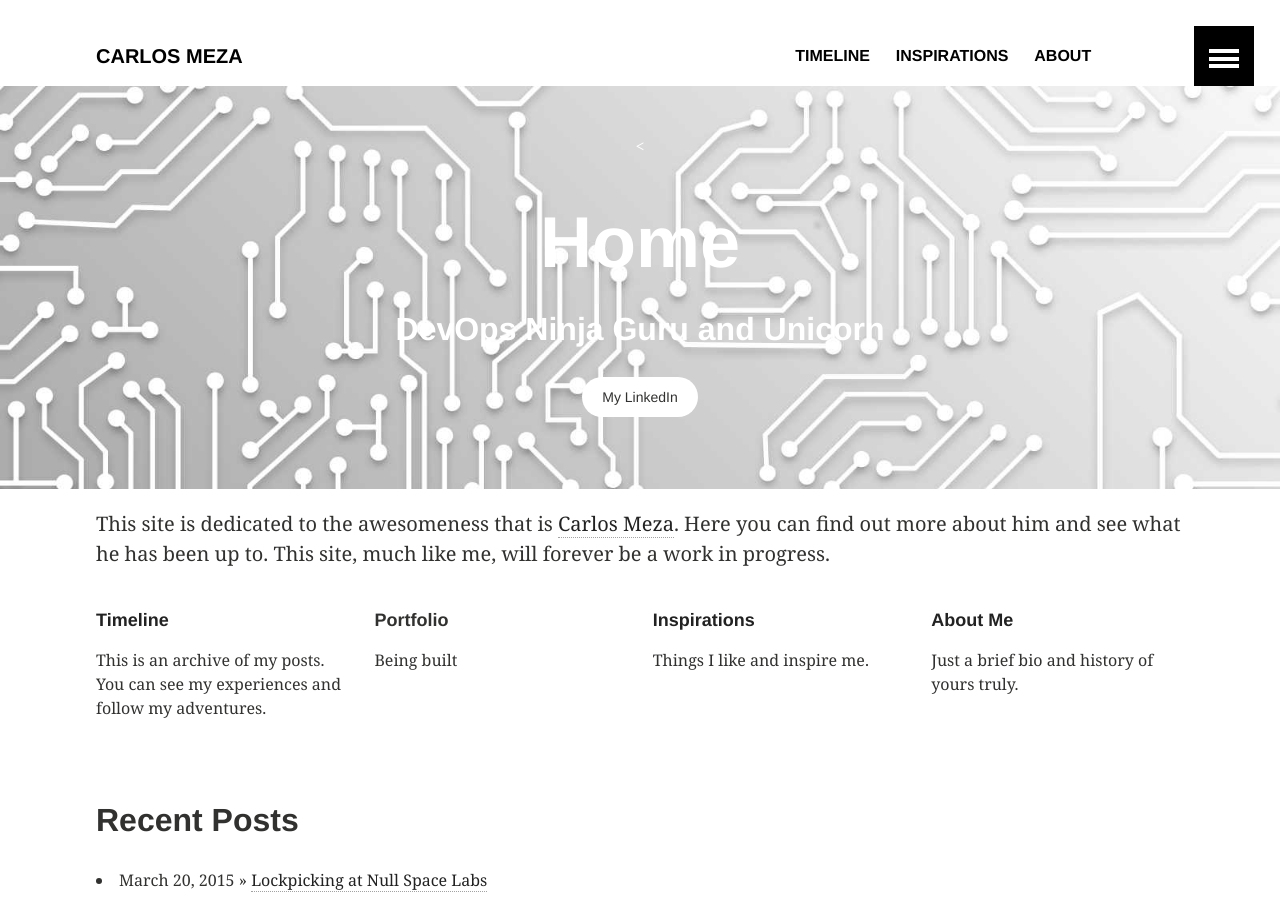
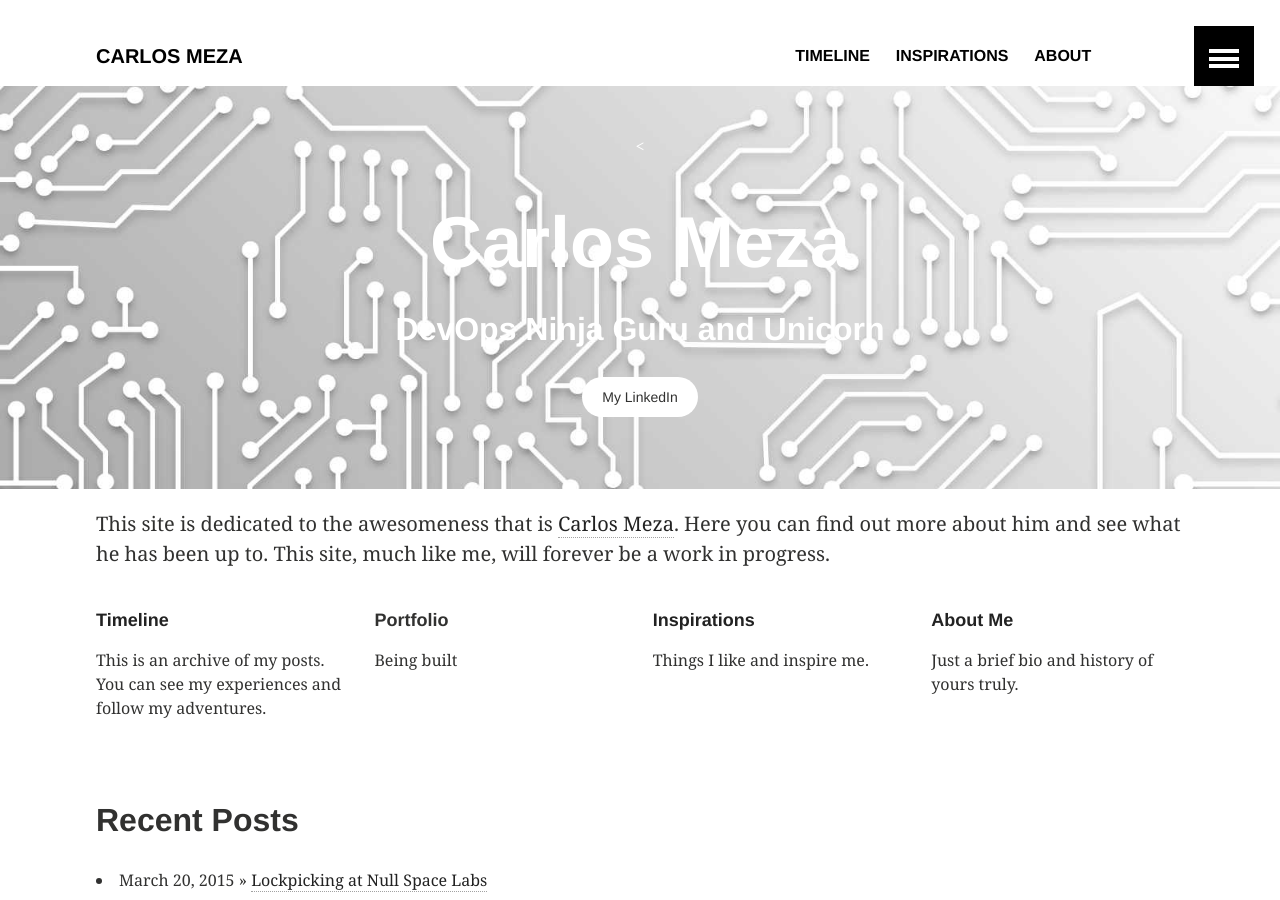
Before and after one commit to CMeza99/cmeza99.github.io, a Jekyll site: the page built from index.md, in a window 1280 px wide and 900 px high. Built offline with Jekyll 4.4.1, drawn with Linux system fonts in a browser that asks for light colours.

Commit message:
update home

```diff
--- a/_layouts/home.html
+++ b/_layouts/home.html
@@ -36,7 +36,7 @@
     {% if page.image.feature %}
     <div class="page-lead" style="background-image:url({{ site.url }}/images/{{ page.image.feature }})">
       <div class="wrap page-lead-content">
-        <<h1>{{ page.title }}</h1>
+        <<h1>Carlos Meza</h1>
         {% if page.excerpt %}<h2>{{ page.excerpt }}</h2>{% endif %}
         <a href="https://www.linkedin.com/in/{{ site.owner.linkedin }}" class="btn-inverse">My LinkedIn</a>
       </div><!-- /.page-lead-content -->
@@ -48,6 +48,12 @@
 
       <div id="main" role="main">
         <div class="wrap">
+{% comment %}
+          <div class="page-title">
+            <h1>{{ page.title }}</h1>
+            {% if page.excerpt %}<h2>{{ page.excerpt }}</h2>{% endif %}
+          </div>
+{% endcomment %}
           <div class="archive-wrap">
             <div class="page-content">
               {{ content }}
```
Also changed, not shown: index.md (+1 -0 lines).
